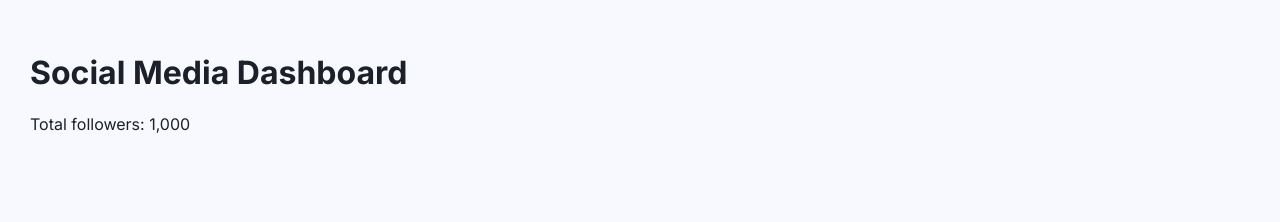
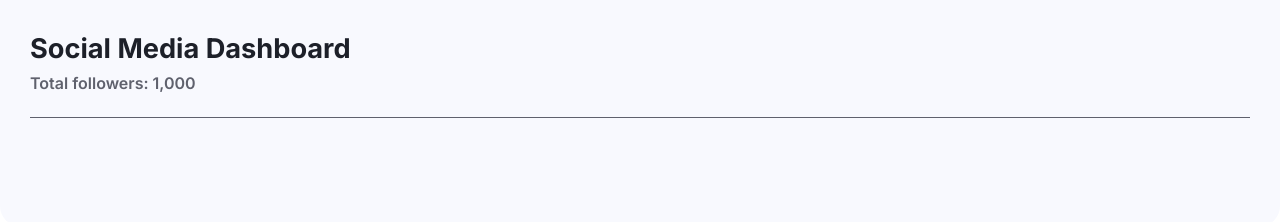
Before and after one commit to juanjosevega99/dashboard-dark, a plain HTML site: page index.html in a window 1280 px wide. Shown: the top 222 px of the page. Drawn offline with Linux system fonts and the light colour scheme.

Commit message:
header-cards finish

```diff
--- a/css/styles.css
+++ b/css/styles.css
@@ -36,6 +36,22 @@ body {
   padding-bottom: 100px;
   border-radius: 0 0 20px 20px;
   padding-top: 2em;
+}
+.header-total {
+  color: var(--gray);
+  margin: .5em 0;
+  font-weight: 600;
+  border-bottom: 1px solid var(--gray);
+  padding-bottom: 1.5em;
+}
+h1 {
+  margin: 0;
+  font-size: 1.7em;
+}
+/* top card */
+.top-cards {
+  margin-top: -50px;
+  margin-bottom: 3em;
 }
 /* card */
 .card {
--- a/index.html
+++ b/index.html
@@ -11,7 +11,7 @@
   <header class="header">
     <div class="wrapper">
       <h1>Social Media Dashboard</h1>
-      <p>Total followers: 1,000</p>
+      <p class="header-total">Total followers: 1,000</p>
     </div>
   </header>
   <section>
```
